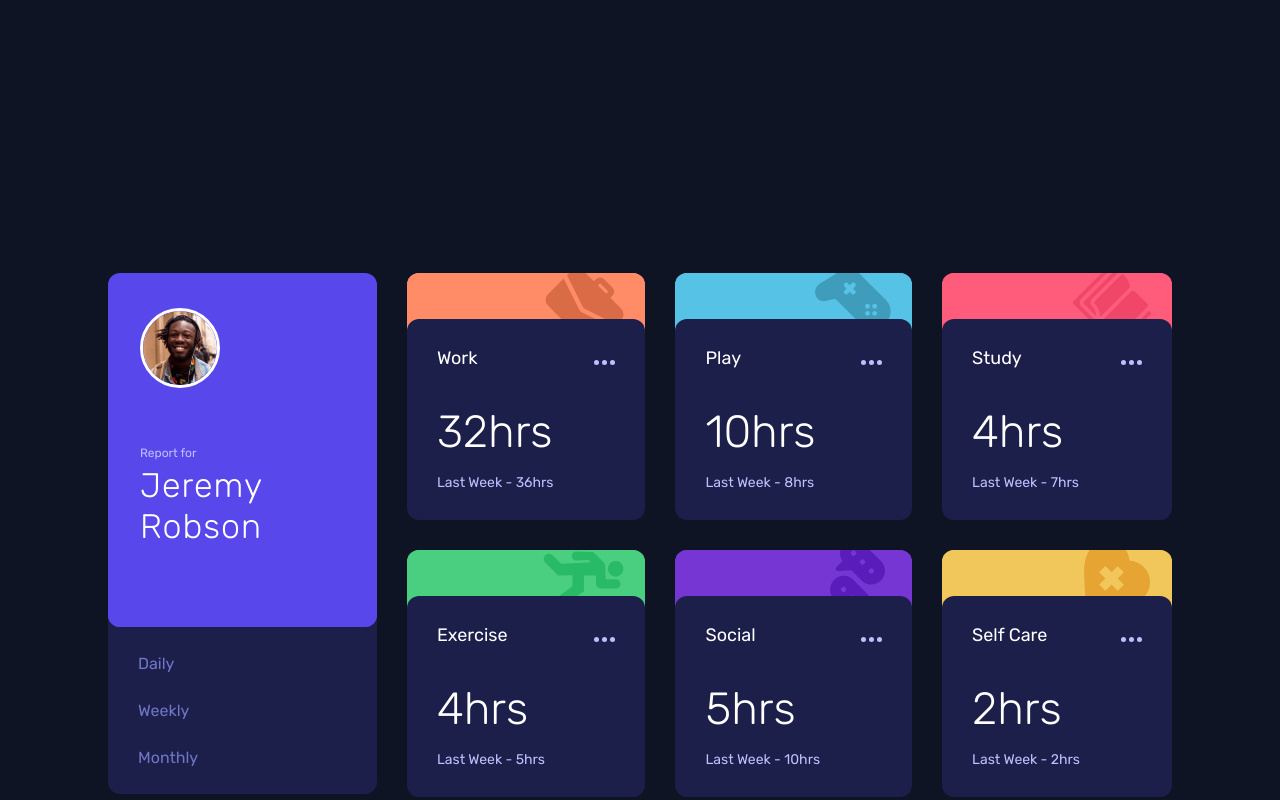
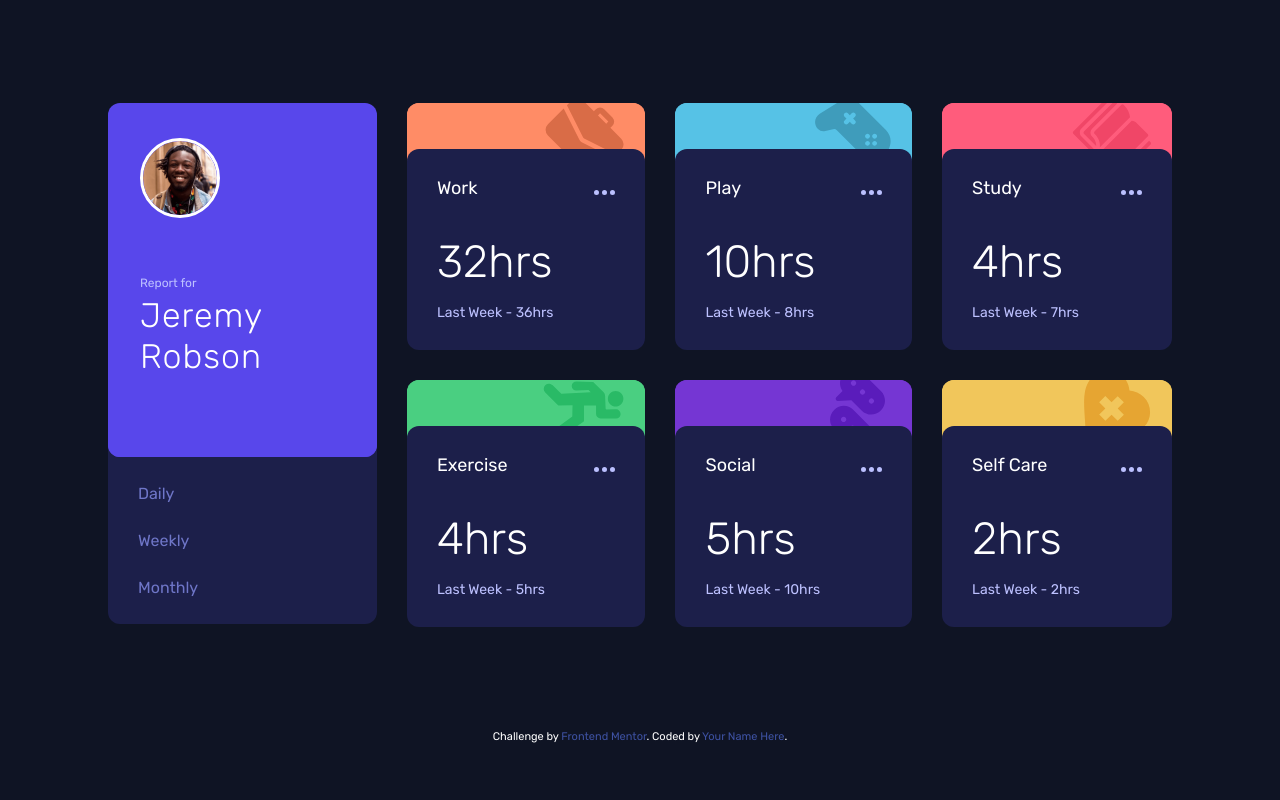
Before and after one commit to ParhamBRG/fem-time-traking-dashboard, a website: page index.html in a window 1280 px wide. Shown: the top 800 px of the page. Drawn offline with nearby package versions, Linux system fonts and the light colour scheme; files that its build step writes are made by us from their sources.

Commit message:
Send All Page to The Center

```diff
--- a/app/scss/global/layout.scss
+++ b/app/scss/global/layout.scss
@@ -10,7 +10,7 @@
 
 
   @include breakpoint(large){
-    margin: rem(250) auto;
+    /* margin: rem(250) auto; */
     grid-template-columns: auto auto;
     grid-template-rows: auto;
     max-width: rem(1110);
```
